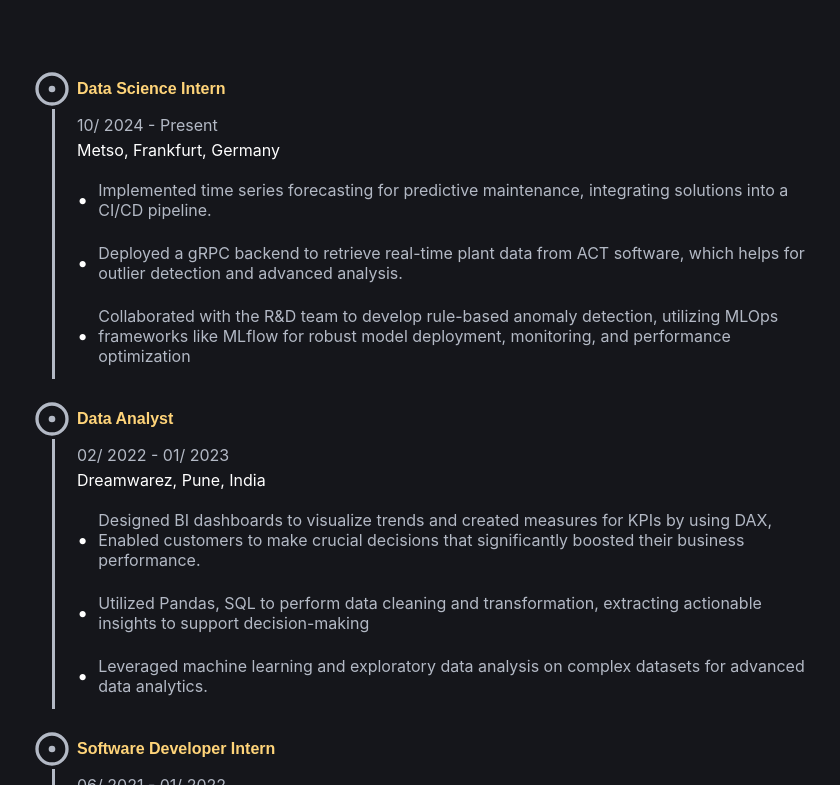
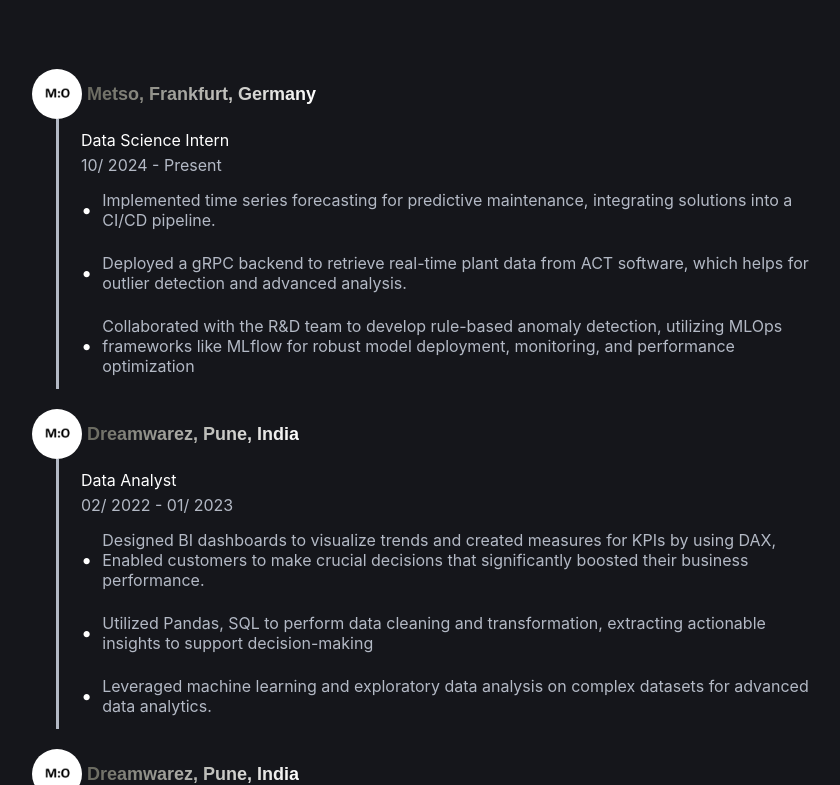
Before and after one commit to atharvahatekar/Portfolio, a React (Create React App) app: page / in a window 1280 px wide. Shown: the part 2675-3460 px from the top of the page, without its empty margins (185-1025 px from the left). Built offline with nearby package versions, Linux system fonts and the light colour scheme.

Commit message:
feat: fix skills

```diff
--- a/src/components/Experience/index.jsx
+++ b/src/components/Experience/index.jsx
@@ -9,8 +9,10 @@ import {
   Location,
   DataWrapper,
   TimePeriod,
+  RoleText,
+  Circle,
 } from "styles/Experience";
-import { TbCircleDot } from "react-icons/tb";
+import Metso from "assets/images/metso.png"
 import { Container, H1 } from "styles/index";
 
 const serviceData = [
@@ -18,7 +20,7 @@ const serviceData = [
     Role: "Data Science Intern",
     location: "Metso, Frankfurt, Germany",
     TimePeriod: "10/ 2024 - Present",
-    icon: <TbCircleDot />,
+    icon: Metso,
     services: [
       "Implemented time series forecasting for predictive maintenance, integrating solutions into a CI/CD pipeline.",
       "Deployed a gRPC backend to retrieve real-time plant data from ACT software, which helps for outlier detection and advanced analysis.",
@@ -29,25 +31,24 @@ const serviceData = [
     Role: "Data Analyst",
     location: "Dreamwarez, Pune, India",
     TimePeriod: "02/ 2022 - 01/ 2023",
-    icon: <TbCircleDot />,
+    icon: Metso,
     services: [
       "Designed BI dashboards to visualize trends and created measures for KPIs by using DAX, Enabled customers to make crucial decisions that significantly boosted their business performance.",
       "Utilized Pandas, SQL to perform data cleaning and transformation, extracting actionable insights to support decision-making",
       "Leveraged machine learning and exploratory data analysis on complex datasets for advanced data analytics.",
-      ]
-
+    ],
   },
   {
     Role: "Software Developer Intern",
     location: "Dreamwarez, Pune, India",
-    icon: <TbCircleDot />,
+    icon: Metso,
     TimePeriod: "06/ 2021 - 01/ 2022",
     services: [
       "Developed web applications, improving user experience by integrating responsive designs and streamlined functionality.",
       "Collaborated within an agile development team to implement new features, debug issues, and optimize existing code, ensuring timely project delivery.",
       "Conducted thorough validations on web forms, enhancing data accuracy and improving overall system reliability by identifying and resolving input discrepancies.",
-      ]
-    }
+    ],
+  },
 ];
 
 const Experience = () => {
@@ -60,12 +61,14 @@ const Experience = () => {
             <QuoteContainer key={index}>
               <p className="quote">
                 <QuoteContent>
-                  {service.icon}
-                  {service.Role}
+                  <Circle icon={service.icon}></Circle>
+
+                  <RoleText>{service.location}</RoleText>
                 </QuoteContent>
                 <ServiceList>
+                  <Location>{service.Role}</Location>
                   <TimePeriod>{service.TimePeriod}</TimePeriod>
-                  <Location>{service.location}</Location>
+
                   {service.services.map((text, idx) => (
                     <ServiceListItem key={idx}>
                       •<ServiceText>{text}</ServiceText>
--- a/src/styles/About/index.js
+++ b/src/styles/About/index.js
@@ -1,4 +1,4 @@
-import styled from 'styled-components';
+import styled from "styled-components";
 
 export const AboutDiv = styled.div`
   width: 80%;
@@ -24,7 +24,9 @@ export const Column = styled.div`
 
   @media (max-width: 870px) {
     width: 100%;
-        text-align: center;
+    display: flex;
+    flex-direction: column;
+    align-items: center;
   }
 `;
 
--- a/src/styles/Experience/index.js
+++ b/src/styles/Experience/index.js
@@ -19,6 +19,26 @@ export const QuoteContainer = styled.div`
     height: auto;
     padding: 0 25px;
   }
+`;
+
+export const RoleText = styled.div`
+  background: linear-gradient(to right,rgb(103, 103, 93) 0%, #ffffff 100%);
+  background-clip: text;
+  -webkit-background-clip: text;
+  -webkit-text-fill-color: transparent;
+  font-size: 18px;
+`
+
+export const Circle = styled.div`
+  width: 50px;
+  height: 50px;
+  padding: 10px;
+  border-radius: 50%;
+  background: ${({ icon }) => `url(${icon})`};
+  background-size: cover;
+  background-position: center;
+  display: flex;
+  align-items: center;
 `;
 
 export const QuoteContent = styled.span`
@@ -43,7 +63,7 @@ export const ServiceList = styled.ul`
 
   @media (max-width: 1920px) {
     padding: 6px 0 5px 22px;
-    margin-left: 20px;
+    margin-left: 24px;
   }
 
   border-left: 3px solid #b3b9c5;
```
Also changed, not shown: src/assets/images/metso.png (added). Lines whose indentation alone changed are shown as unchanged.
